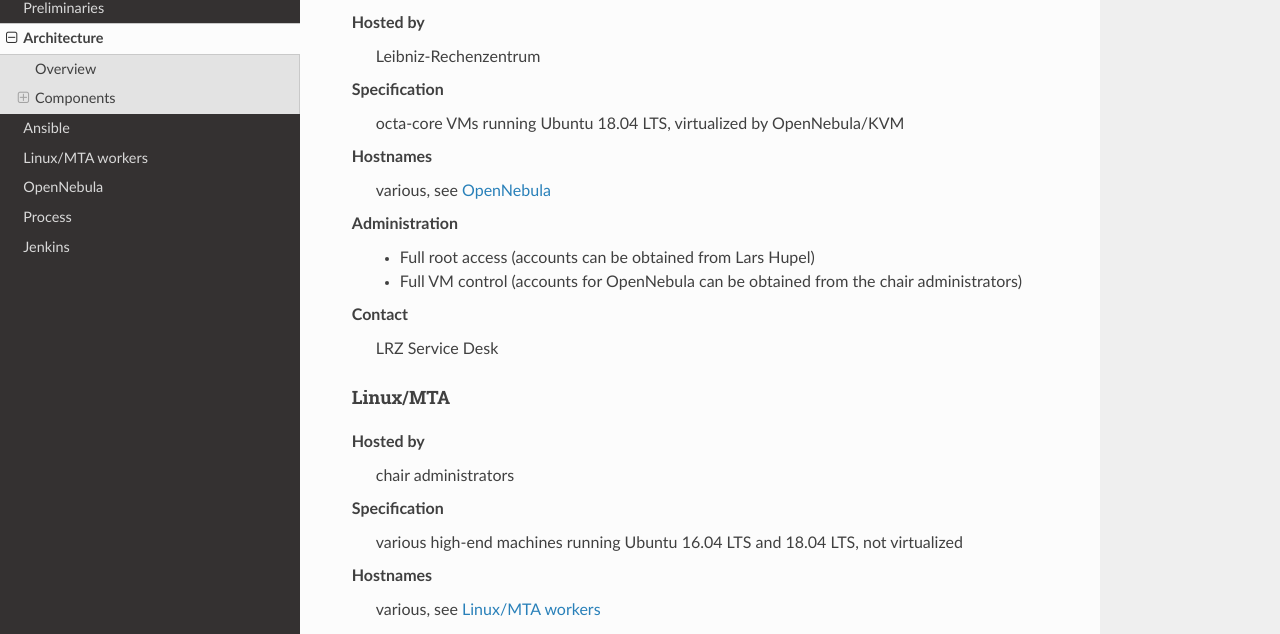
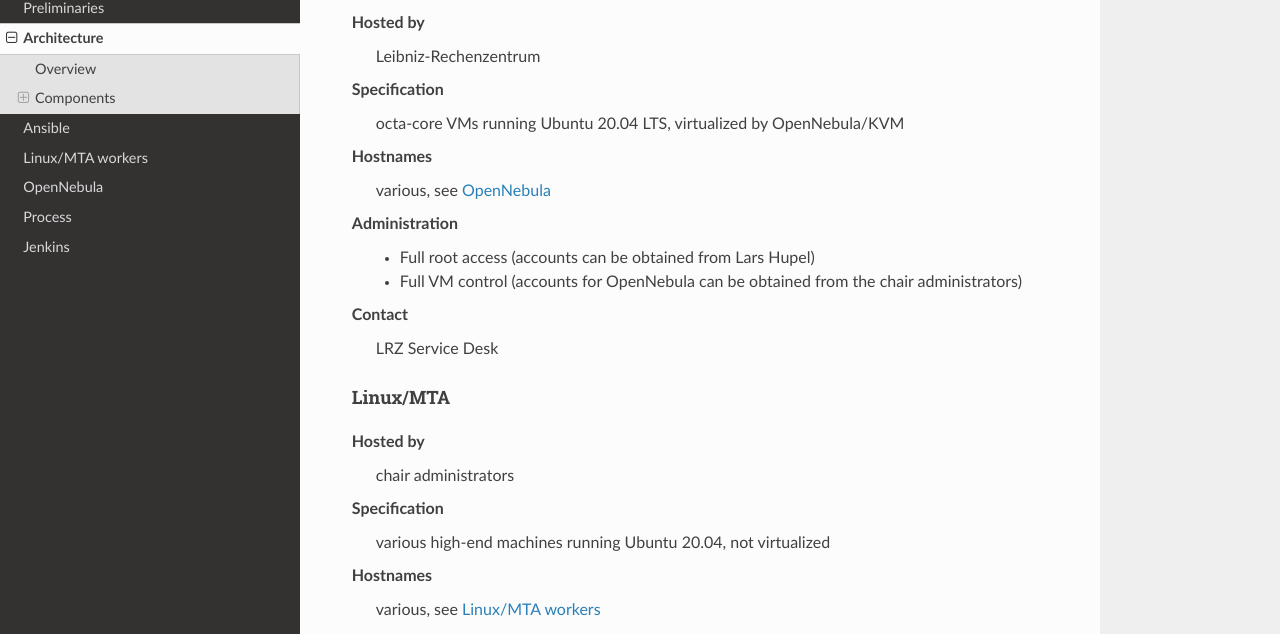
Before and after one commit to isabelle-prover/admin, a Sphinx documentation site: the page built from docs/architecture.rst, in a window 1280 px wide and 900 px high, scrolled down 1219 px. Shown: the part 144-778 px from the top of the window. Built offline with Sphinx 7.4.7 and the Read the Docs theme 2.0.0, drawn with Linux system fonts in a browser that asks for light colours.

Commit message:
Updated docs

```diff
--- a/docs/architecture.rst
+++ b/docs/architecture.rst
@@ -63,7 +63,7 @@ Hosted by
   Leibniz-Rechenzentrum
 
 Specification
-  octa-core VMs running Ubuntu  18.04 LTS, virtualized by OpenNebula/KVM
+  octa-core VMs running Ubuntu  20.04 LTS, virtualized by OpenNebula/KVM
 
 Hostnames
   various, see :doc:`opennebula`
@@ -82,7 +82,7 @@ Hosted by
   chair administrators
 
 Specification
-  various high-end machines running Ubuntu 16.04 LTS and 18.04 LTS, not virtualized
+  various high-end machines running Ubuntu 20.04, not virtualized
 
 Hostnames
   various, see :doc:`mta`
```
